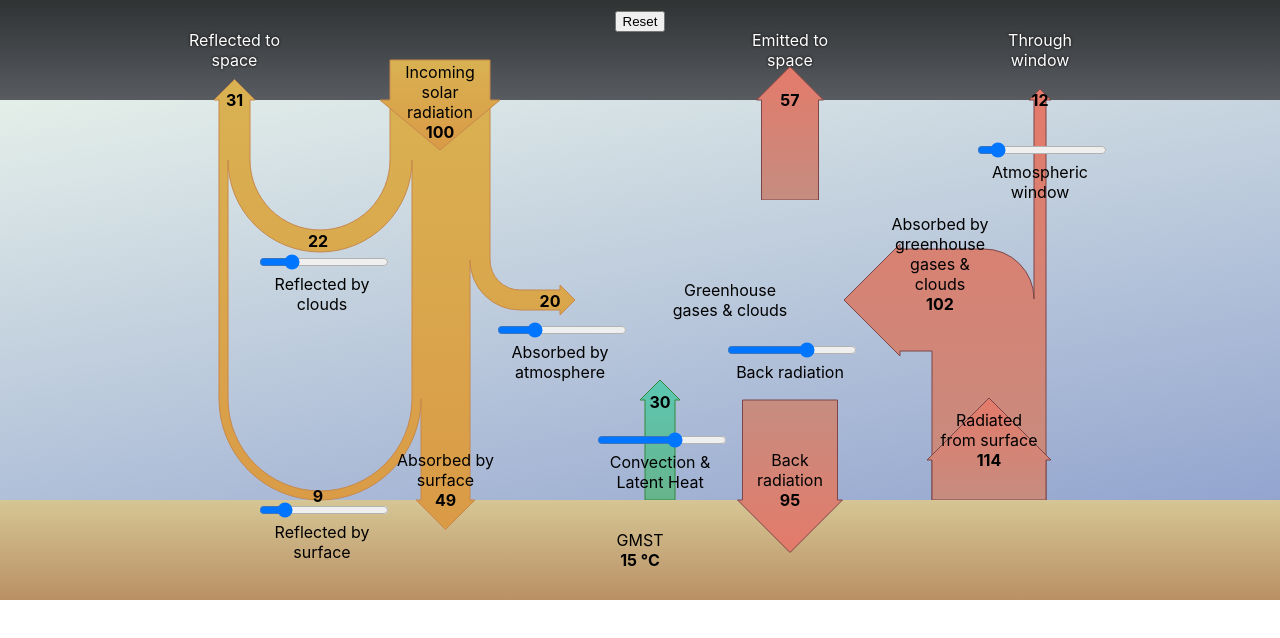
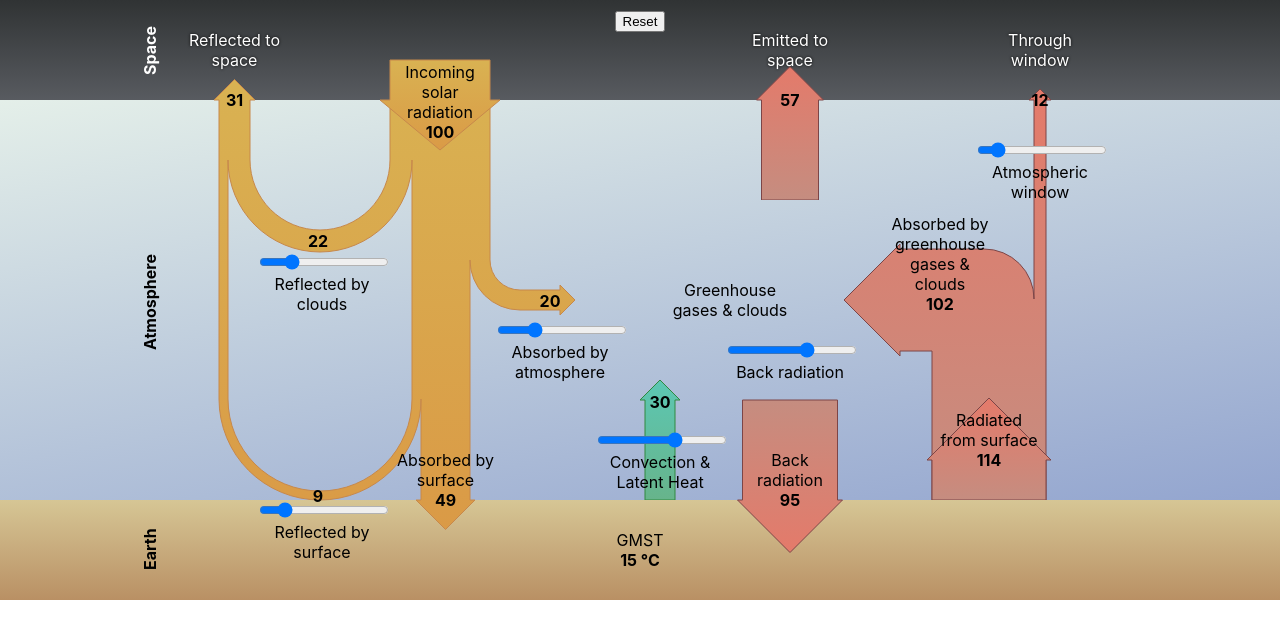
Before and after one commit to craigwalton/ClimateApp, a React (Create React App) app in the folder my-app/: page / in a window 1280 px wide. Shown: the top 638 px of the page. Built offline with nearby package versions, Linux system fonts and the light colour scheme.

Commit message:
Add earth/atmosphere/space labels.

```diff
--- a/my-app/src/App.css
+++ b/my-app/src/App.css
@@ -58,3 +58,18 @@ html, body, #root {
 .black-label {
     color: black;
 }
+
+.layer-text {
+    font-weight: bold;
+    position: absolute;
+}
+
+.layer-label-container {
+    position: absolute;
+    left: 0;
+    bottom: 0;
+    width: 600px;
+    height: 30px;
+    transform: rotate(-90deg);
+    transform-origin: top left;
+}
--- a/my-app/src/App.js
+++ b/my-app/src/App.js
@@ -113,6 +113,11 @@ function App() {
             <div id="earth-background"></div>
             <div id="main-content">
                 <div id="centered">
+                    <div className={"layer-label-container"}>
+                        <label className={"layer-text"} style={{left: 495, color: "white"}}>Space</label>
+                        <label className={"layer-text"} style={{left: 220}}>Atmosphere</label>
+                        <label className={"layer-text"} style={{left: 0}}>Earth</label>
+                    </div>
                     {/*Shortwave*/}
                     <ShortwaveArrows x={0} y={0} scattered={scattered} reflected={reflected}
                                      atmosphere={swAbsorbedByAtmosphere}/>
```
